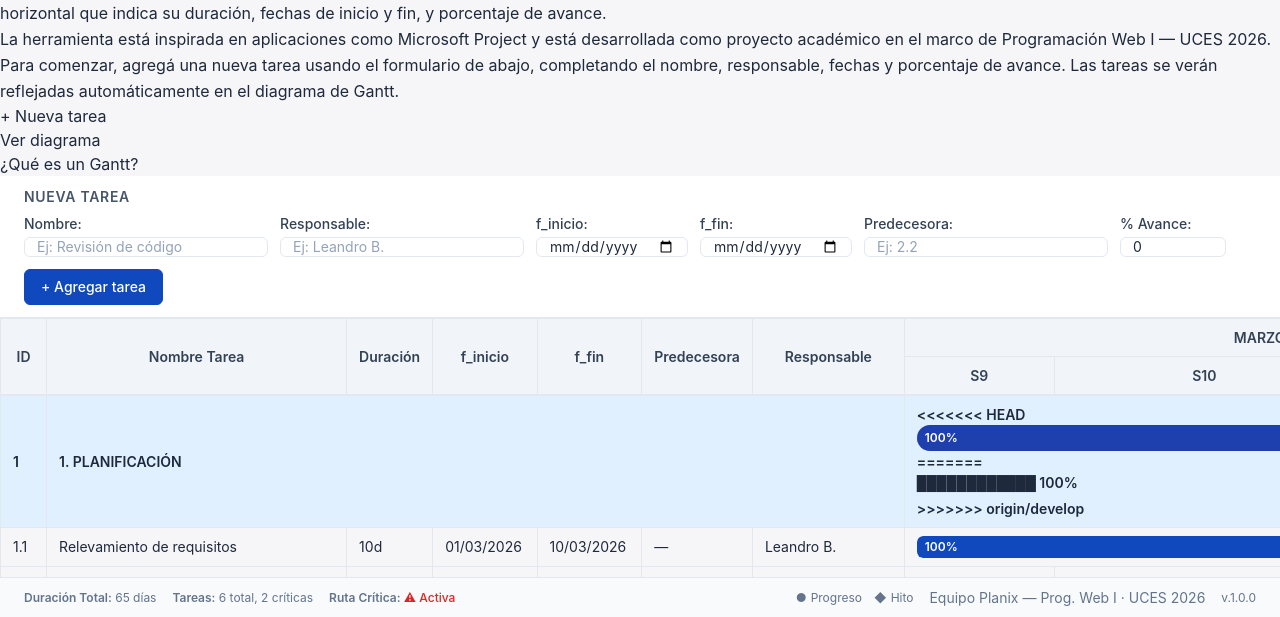
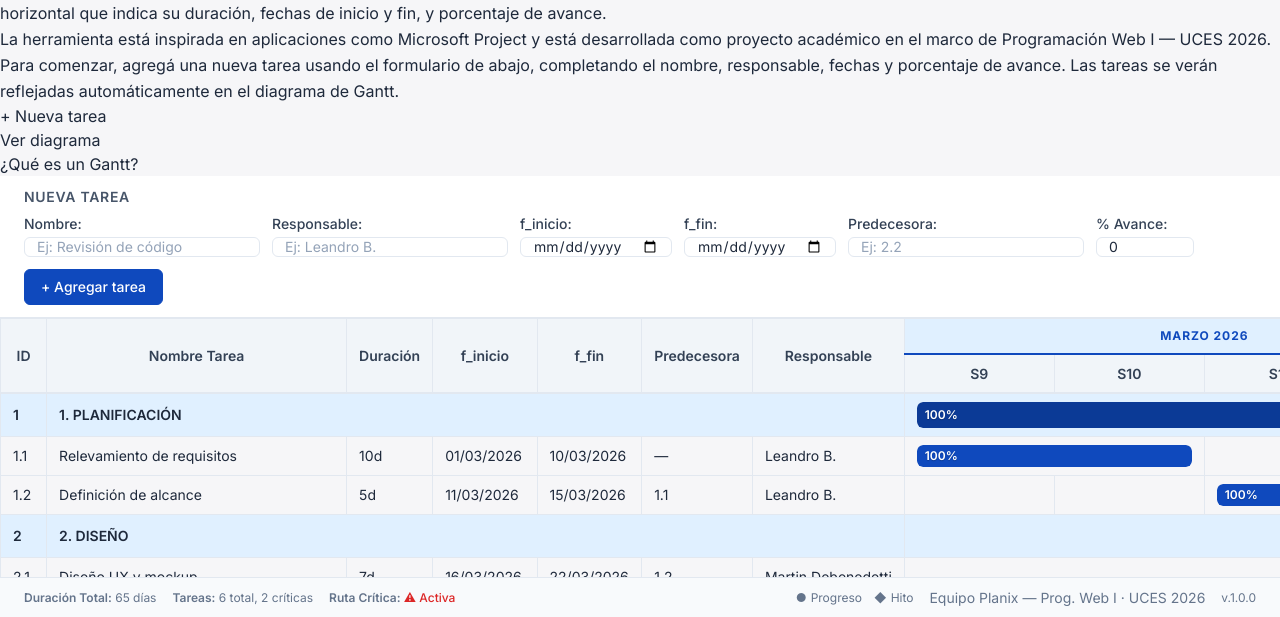
Before and after one commit to martindebenedetti/Planix, a plain HTML site: page index.html in a window 1280 px wide. Shown: the part 183-800 px from the top of the page. Drawn offline with Linux system fonts and the light colour scheme.

Commit message:
se corrigen comentarios de la code review

```diff
--- a/css/components.css
+++ b/css/components.css
@@ -787,40 +787,54 @@ a.btn--disabled {
   background: var(--color-success);
 }
 
-/* ── Barra de progreso de Gantt (dentro de celdas td) ──
-   Más compacta; sin texto porcentual externo (el texto va inline). */
+/* ── Barras del diagrama de Gantt ──
+   Implementación canónica. Los selectores de atributo que existían
+   en styles.css fueron eliminados; este bloque es la única fuente
+   de verdad para el aspecto visual de las barras del Gantt. */
 .gantt-bar {
   position:      relative;
   display:       block;
   width:         100%;
-  height:        10px;                   /* era 20px */
-  background:    transparent;            /* era var(--color-slate-200) */
-  border-radius: var(--radius-full);     /* era var(--radius-sm) */
-  overflow:      visible;               /* era hidden */
+  height:        22px;
+  background:    var(--color-slate-200);
+  border-radius: var(--radius-md);
+  overflow:      hidden;
+  box-shadow:    inset 0 1px 2px rgba(0, 0, 0, 0.05);
 }
 
+/* Relleno de la barra: posición absoluta para control preciso del %.
+   El texto del porcentaje vive dentro de este elemento. */
 .gantt-bar__fill {
   position:      absolute;
   top:           0;
   left:          0;
   height:        100%;
   background:    var(--color-primary);
-  border-radius: var(--radius-full);     /* era var(--radius-sm) */
+  border-radius: var(--radius-md);
+  display:       flex;
+  align-items:   center;
+  padding-left:  var(--space-2);
+  font-size:     var(--font-size-xs);
+  font-weight:   var(--font-weight-semibold);
+  color:         var(--color-bg-white);
+  white-space:   nowrap;
+  text-shadow:   0 1px 1px rgba(0, 0, 0, 0.2);
   transition:    width var(--transition-slow);
-  min-width:     0;                      /* NUEVO */
+  min-width:     0;
 }
 
-/* Barra de grupo de Gantt: más alta, fondo slate semitransparente */
+/* Barra de grupo: más alta, fondo oscuro semitransparente */
 .gantt-bar--group {
-  height:     24px;
-  background: rgba(51, 65, 85, 0.15);  /* slate-700 al 15% */
+  height:     26px;
+  background: rgba(51, 65, 85, 0.15);
 }
 
 .gantt-bar--group .gantt-bar__fill {
-  background: var(--color-slate-600);
+  background: var(--color-primary-dark);
 }
 
-/* Texto de porcentaje dentro de la barra (posición absoluta) */
+/* Etiqueta de porcentaje posicionada absolutamente
+   (alternativa al texto inline dentro de .gantt-bar__fill) */
 .gantt-bar__label {
   position:    absolute;
   top:         50%;
@@ -831,8 +845,7 @@ a.btn--disabled {
   color:       var(--color-bg-white);
   line-height: 1;
   white-space: nowrap;
-  /* Asegura visibilidad sobre el relleno de la barra */
-  mix-blend-mode: normal;
+  text-shadow: 0 1px 1px rgba(0, 0, 0, 0.2);
 }
 
 /* ============================================
--- a/css/styles.css
+++ b/css/styles.css
@@ -12,7 +12,10 @@
    Ningún valor de color, tipografía o espaciado
    debe escribirse hardcodeado fuera de esta sección.
    ============================================ */
-
+/* Importación de fuentes (Google Fonts).
+   Inter tiene excelente legibilidad para interfaces
+   de datos densas como el diagrama de Gantt. */
+@import url('https://fonts.googleapis.com/css2?family=Inter:wght@400;500;600;700&display=swap');
 :root {
 
   /* ── Colores primarios ── */
@@ -233,18 +236,9 @@ table {
    los tamaños siguen la escala modular declarada.
    ============================================ */
 
-/* Importación de fuentes (Google Fonts).
-   Inter tiene excelente legibilidad para interfaces
-   de datos densas como el diagrama de Gantt. */
-@import url('https://fonts.googleapis.com/css2?family=Inter:wght@400;500;600;700&display=swap');
 
-body {
-  font-family:   var(--font-family-base);
-  font-size:     var(--font-size-base);
-  font-weight:   var(--font-weight-normal);
-  line-height:   var(--line-height-base);
-  color:         var(--color-text);
-}
+
+
 
 /* Encabezados: pesos y tamaños decrecientes.
    Los h1-h6 usan line-height ajustado para titulares. */
@@ -336,10 +330,7 @@ address {
    de variables definido en :root.
    ============================================ */
 
-body {
-  background-color: var(--color-bg);
-  color:            var(--color-text);
-}
+
 
 /* ── Utilidades de color de texto ── */
 /* Permiten aplicar el sistema de colores sin inline styles */
@@ -395,11 +386,15 @@ body {
    overflow:hidden en html+body evita doble scrollbar. */
 html,
 body {
+  font-family:   var(--font-family-base);
+  font-size:     var(--font-size-base);
+  font-weight:   var(--font-weight-normal);
+  line-height:   var(--line-height-base);
+  color:         var(--color-text);
+  background-color: var(--color-bg);
+  color:            var(--color-text);
   height:     100%;
   overflow:   hidden;
-}
-
-body {
   display:        flex;
   flex-direction: column;
   min-height:     100vh;
@@ -665,13 +660,47 @@ main[role="main"] > [role="region"] {
 #tabla-gantt th:nth-child(7),
 #tabla-gantt td:nth-child(7) { width: var(--col-responsable); }
 
-/* Columnas de semanas del Gantt: ancho fijo configurable via variable */
-#tabla-gantt th:nth-child(n+8),
+/* Columnas de semanas del Gantt: ancho fijo configurable via variable.
+   Se aplica a td del cuerpo (posición 8+ = zona Gantt) y a la fila
+   de semanas del thead (tr:nth-child(2)), que tiene exactamente 10 th
+   de una sola columna cada uno. Los th de meses (scope="colgroup")
+   NO se tocan aquí: su ancho lo determinan las columnas subyacentes. */
 #tabla-gantt td:nth-child(n+8) {
   width:     var(--gantt-col-width);
   min-width: var(--gantt-col-width);
   max-width: var(--gantt-col-width);
 }
+
+/* Fila de semanas (S9–S18): todos sus th son de una sola columna.
+   Definir el ancho aquí fija cada columna del Gantt con table-layout:fixed. */
+#tabla-gantt thead tr:nth-child(2) th {
+  width:     var(--gantt-col-width);
+  min-width: var(--gantt-col-width);
+  max-width: var(--gantt-col-width);
+}
+
+/* ── Encabezados de mes (MARZO / ABRIL / MAYO) ──
+   th[scope="colgroup"] abarca N semanas con colspan.
+   max-width:none es explícito para evitar que reglas de th generales
+   limiten la celda cuando span > 1 columna (como MAYO con colspan=2). */
+#tabla-gantt thead th[scope="colgroup"] {
+  max-width:        none;
+  width:            auto;
+  background-color: var(--color-primary-light);
+  color:            var(--color-primary);
+  font-size:        var(--font-size-xs);
+  font-weight:      var(--font-weight-bold);
+  letter-spacing:   0.08em;
+  text-transform:   uppercase;
+  text-align:       center;
+  border-bottom:    2px solid var(--color-primary);
+}
+
+/* Borde izquierdo fuerte en el primer mes: línea divisoria datos / Gantt */
+#tabla-gantt thead th[scope="colgroup"]:first-of-type {
+  border-left: 2px solid var(--color-primary);
+}
+
 
 /* Celdas del cuerpo */
 #tabla-gantt td {
@@ -704,42 +733,7 @@ main[role="main"] > [role="region"] {
   background-color: var(--color-primary-light);
 }
 
-/* Barra de grupo un poco más alta */
-#tabla-gantt tr[aria-label*="Grupo"] td[aria-label*="Duración del grupo"] div[role="progressbar"] {
-  height: 26px;
-}
-
-#tabla-gantt tr[aria-label*="Grupo"] td[aria-label*="Duración del grupo"] div[role="progressbar"] > div {
-  background-color: #1e40af;
-}
-
-/* Barras de Gantt modernas (sólidas y redondeadas) */
-#tabla-gantt td[aria-label*="Barra"] div[role="progressbar"] {
-  position: relative;
-  width: 100%;
-  height: 22px;
-  background-color: var(--color-slate-200);
-  border-radius: 6px;
-  overflow: hidden;
-  box-shadow: inset 0 1px 2px rgba(0,0,0,0.05);
-}
-
-#tabla-gantt td[aria-label*="Barra"] div[role="progressbar"] > div {
-  position: absolute;
-  top: 0;
-  left: 0;
-  height: 100%;
-  background-color: var(--color-primary);
-  border-radius: 6px;
-  display: flex;
-  align-items: center;
-  padding-left: 8px;
-  font-size: 10px;
-  font-weight: 600;
-  color: #ffffff;
-  white-space: nowrap;
-  text-shadow: 0 1px 1px rgba(0,0,0,0.2);
-}
+/* Barras del diagrama de Gantt: ver .gantt-bar / .gantt-bar__fill en components.css */
 
 
 /* ── FOOTER / STATUS BAR ──
--- a/index.html
+++ b/index.html
@@ -87,7 +87,7 @@
             </div>
             <!-- TODO: JS - Zoom del diagrama -->
             <button type="button" class="btn btn-primary btn-sm" aria-label="Ampliar zoom">Zoom +</button>
-            <button type="button"class="btn btn-primary btn-sm" aria-label="Reducir zoom">Zoom -</button>
+            <button type="button" class="btn btn-primary btn-sm" aria-label="Reducir zoom">Zoom -</button>
             <!-- TODO: JS - Panel de filtros -->
             <button type="button" class="btn btn-secondary btn-sm" aria-label="Filtros">Filtros</button>
         </div>
@@ -246,17 +246,14 @@
                         <td colspan="6"><strong>1. PLANIFICACIÓN</strong></td>
                         <!-- TODO: CSS - Fondo gris semitransparente, altura mayor que tareas -->
                         <td colspan="3" aria-label="Duración del grupo Planificación: semanas 9 a 11">
-<<<<<<< HEAD
+
                             <!-- barra de grupo -->
                         <div class="gantt-bar gantt-bar--group" role="progressbar" aria-valuenow="100" aria-valuemin="0" aria-valuemax="100"
                             aria-label="Planificación 100% completada">
                             <div class="gantt-bar__fill" style="width: 100%;" aria-hidden="true"></div>
                                 <span class="gantt-bar__label">100%</span>
                         </div>
-=======
-                            <div role="progressbar" aria-valuenow="100" aria-valuemin="0" aria-valuemax="100"
-                                 aria-label="Planificación 100% completada">████████████ 100%</div>
->>>>>>> origin/develop
+
                         </td>
                         <td colspan="7" aria-hidden="true"></td>
                     </tr>
```
